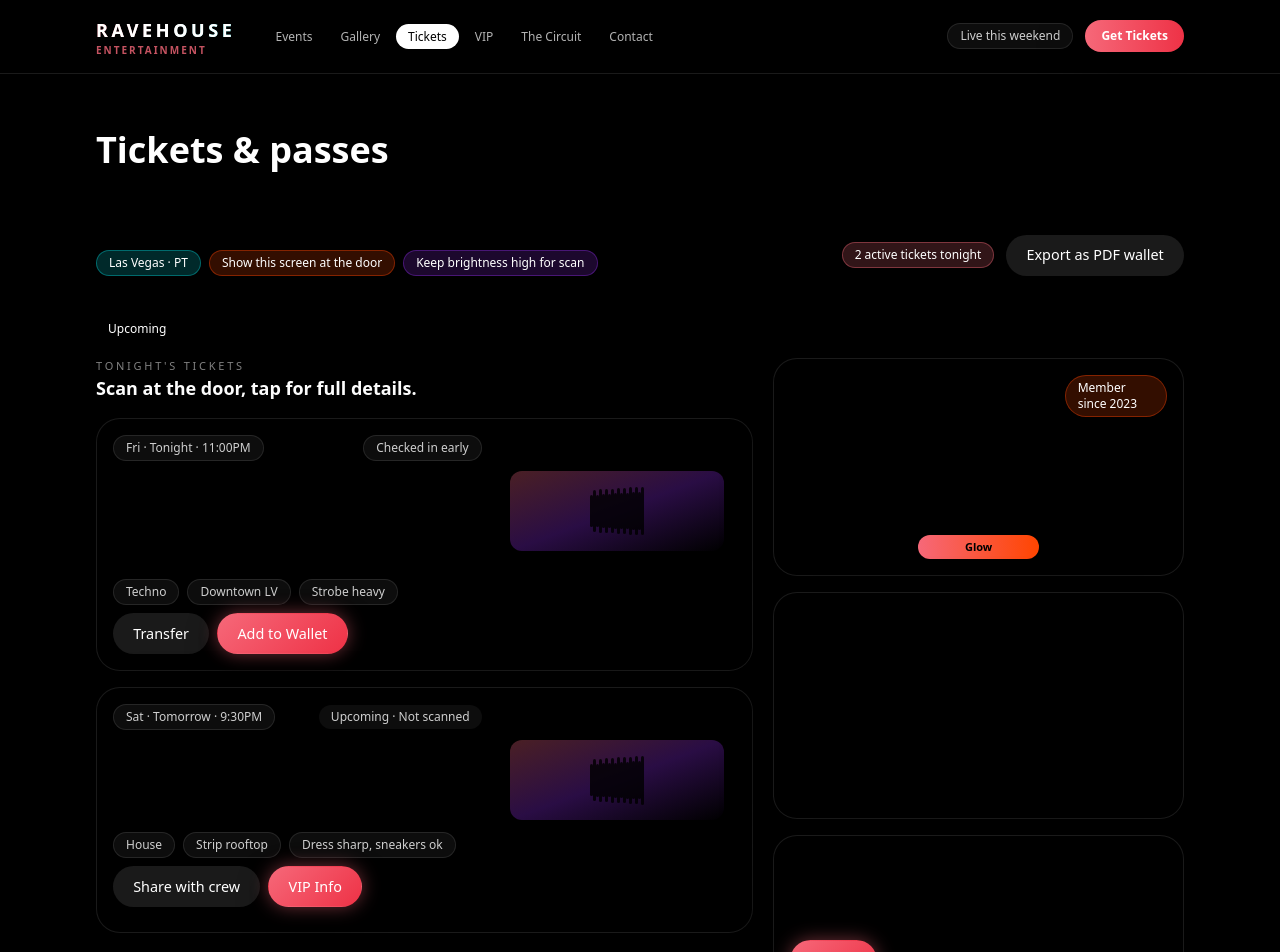
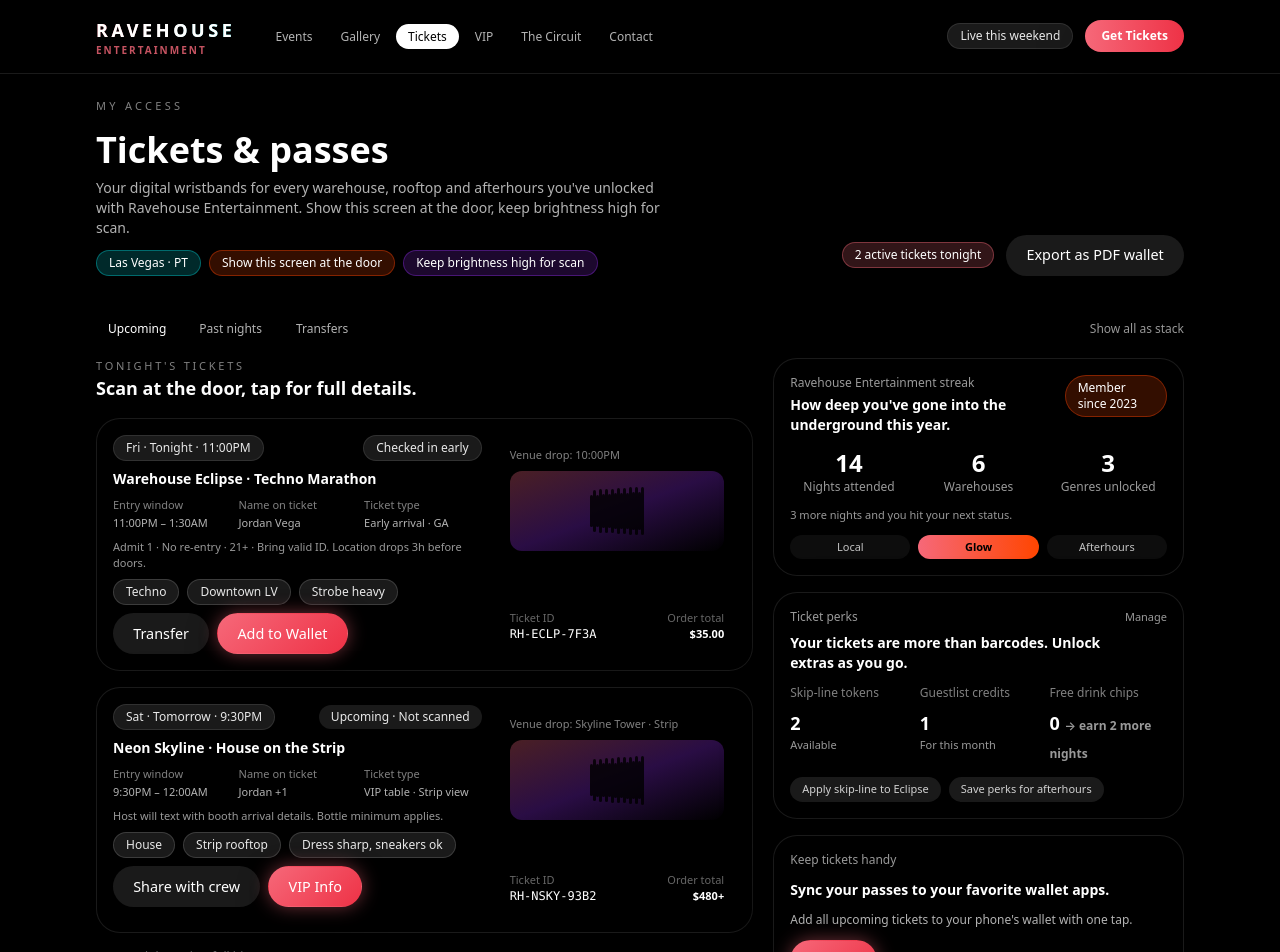
Before and after one commit to Magikmikedaboss/ravehouse-v2, a Next.js app: page /tickets in a window 1280 px wide. Shown: the top 952 px of the page. Built offline with nearby package versions, Linux system fonts and the light colour scheme.

Commit message:
colorupdates

```diff
--- a/package.json
+++ b/package.json
@@ -26,6 +26,7 @@
     "eslint-config-next": "16.0.7",
     "postcss": "^8.4.47",
     "tailwindcss": "^3.4.17",
+    "tailwindcss-animate": "^1.0.7",
     "typescript": "^5"
   }
 }
--- a/src/app/events/page.tsx
+++ b/src/app/events/page.tsx
@@ -196,7 +196,7 @@ export default function EventsPage() {
               className={`inline-flex items-center rounded-full border px-3 py-1 text-xs ${
                 i === 1
                   ? "border-white bg-white text-black"
-                  : "border-white/10 bg-white/5 text-white/75 hover:bg-white/10"
+                  : "border-white/10 bg-white/10 text-white/90 hover:bg-white/10"
               }`}
               type="button"
             >
--- a/src/app/tickets/page.tsx
+++ b/src/app/tickets/page.tsx
@@ -39,7 +39,7 @@ export default function TicketsPage() {
     <div className="space-y-10 pb-10">
       {/* PAGE HEADER */}
       <section className="space-y-4">
-        <p className="text-[11px] uppercase tracking-[0.3em] text-black/50">
+        <p className="text-[11px] uppercase tracking-[0.3em] text-white/50">
           My access
         </p>
         <div className="flex flex-col justify-between gap-3 md:flex-row md:items-end">
@@ -47,7 +47,7 @@ export default function TicketsPage() {
             <h1 className="text-3xl font-semibold sm:text-4xl">
               Tickets &amp; passes
             </h1>
-            <p className="mt-2 max-w-xl text-sm text-black/70">
+            <p className="mt-2 max-w-xl text-sm text-white/70">
               Your digital wristbands for every warehouse, rooftop and afterhours
               you&apos;ve unlocked with Ravehouse Entertainment. Show this screen at the door, keep
               brightness high for scan.
@@ -74,7 +74,7 @@ export default function TicketsPage() {
 
       {/* MAIN BODY */}
       <section className="space-y-4">
-        <div className="flex items-center justify-between text-xs text-black/70">
+        <div className="flex items-center justify-between text-xs text-white/70">
           <div className="flex gap-2">
             <button className="rounded-full bg-black text-white px-3 py-1 font-medium">
               Upcoming
@@ -86,7 +86,7 @@ export default function TicketsPage() {
               Transfers
             </button>
           </div>
-          <button className="text-black/60 hover:text-black">
+          <button className="text-white/60 hover:text-white">
             Show all as stack
           </button>
         </div>
@@ -107,7 +107,7 @@ export default function TicketsPage() {
                 >
                   {/* Ticket info */}
                   <div className="space-y-2">
-                    <div className="flex flex-wrap items-center justify-between gap-2 text-[11px] text-black/60">
+                    <div className="flex flex-wrap items-center justify-between gap-2 text-[11px] text-white/60">
                       <Chip className="bg-rave-pink/20 border-rave-pink/40 text-black">
                         {ticket.when}
                       </Chip>
@@ -122,36 +122,36 @@ export default function TicketsPage() {
                       </Chip>
                     </div>
 
-                    <h2 className="text-sm font-semibold text-black">
+                    <h2 className="text-sm font-semibold text-white">
                       {ticket.title}
                     </h2>
 
-                    <div className="grid gap-2 text-xxs text-black/70 sm:grid-cols-3">
+                    <div className="grid gap-2 text-xxs text-white/70 sm:grid-cols-3">
                       <div>
-                        <p className="text-black/50">Entry window</p>
+                        <p className="text-white/50">Entry window</p>
                         <p className="mt-0.5">{ticket.entryWindow}</p>
                       </div>
                       <div>
-                        <p className="text-black/50">Name on ticket</p>
+                        <p className="text-white/50">Name on ticket</p>
                         <p className="mt-0.5">{ticket.nameLine}</p>
                       </div>
                       <div>
-                        <p className="text-black/50">Ticket type</p>
+                        <p className="text-white/50">Ticket type</p>
                         <p className="mt-0.5">{ticket.ticketType}</p>
                       </div>
                     </div>
 
-                    <p className="mt-1 text-xxs text-black/60">
+                    <p className="mt-1 text-xxs text-white/60">
                       {index === 0
                         ? "Admit 1 · No re-entry · 21+ · Bring valid ID. Location drops 3h before doors."
                         : "Host will text with booth arrival details. Bottle minimum applies."}
                     </p>
 
-                    <div className="mt-2 flex flex-wrap gap-2 text-xxs text-black/70">
+                    <div className="mt-2 flex flex-wrap gap-2 text-xxs text-white/70">
                       {ticket.tags.map((t) => (
                         <Chip
                           key={t}
-                          className="bg-black/10 border-black/15 text-[11px] text-black"
+                          className="bg-white/10 border-white/15 text-[11px] text-white"
                         >
                           {t}
                         </Chip>
@@ -175,7 +175,7 @@ export default function TicketsPage() {
                   {/* Right mini card: barcode + meta */}
                   <div className="flex flex-col justify-between rounded-2xl bg-black/40 p-3 text-xs">
                     <div>
-                      <p className="text-xxs text-black/50">
+                      <p className="text-xxs text-white/50">
                         Venue drop: {index === 0 ? "10:00PM" : "Skyline Tower · Strip"}
                       </p>
                       <div className="mt-2 h-20 rounded-xl bg-gradient-to-br from-rave-pink/30 via-rave-purple/30 to-black/80 flex items-center justify-center">
@@ -194,14 +194,14 @@ export default function TicketsPage() {
                       </p>
                     </div>
 
-                    <div className="mt-3 flex items-center justify-between text-xxs text-black/60">
+                    <div className="mt-3 flex items-center justify-between text-xxs text-white/60">
                       <div>
-                        <p className="text-black/40">Ticket ID</p>
-                        <p className="font-mono text-xs text-black">{ticket.id}</p>
+                        <p className="text-white/40">Ticket ID</p>
+                        <p className="font-mono text-xs text-white">{ticket.id}</p>
                       </div>
                       <div className="text-right">
-                        <p className="text-black/40">Order total</p>
-                        <p className="font-semibold text-black">
+                        <p className="text-white/40">Order total</p>
+                        <p className="font-semibold text-white">
                           {ticket.orderTotal}
                         </p>
                       </div>
@@ -211,7 +211,7 @@ export default function TicketsPage() {
               ))}
             </div>
 
-            <div className="text-xs text-black/60">
+            <div className="text-xs text-white/60">
               Recent nights · <span className="underline">View full history</span>
             </div>
           </div>
@@ -222,8 +222,8 @@ export default function TicketsPage() {
             <Surface className="p-4 space-y-3">
               <div className="flex items-start justify-between gap-3">
                 <div>
-                  <p className="text-xs text-black/60">Ravehouse Entertainment streak</p>
-                  <h3 className="mt-1 text-sm font-semibold text-black">
+                  <p className="text-xs text-white/60">Ravehouse Entertainment streak</p>
+                  <h3 className="mt-1 text-sm font-semibold text-white">
                     How deep you&apos;ve gone into the underground this year.
                   </h3>
                 </div>
@@ -234,31 +234,31 @@ export default function TicketsPage() {
 
               <div className="grid grid-cols-3 gap-3 text-center text-xs">
                 <div>
-                  <p className="text-2xl font-semibold text-black">14</p>
-                  <p className="text-black/60">Nights attended</p>
+                  <p className="text-2xl font-semibold text-white">14</p>
+                  <p className="text-white/60">Nights attended</p>
                 </div>
                 <div>
-                  <p className="text-2xl font-semibold text-black">6</p>
-                  <p className="text-black/60">Warehouses</p>
+                  <p className="text-2xl font-semibold text-white">6</p>
+                  <p className="text-white/60">Warehouses</p>
                 </div>
                 <div>
-                  <p className="text-2xl font-semibold text-black">3</p>
-                  <p className="text-black/60">Genres unlocked</p>
+                  <p className="text-2xl font-semibold text-white">3</p>
+                  <p className="text-white/60">Genres unlocked</p>
                 </div>
               </div>
 
-              <p className="text-xxs text-black/60">
+              <p className="text-xxs text-white/60">
                 3 more nights and you hit your next status.
               </p>
 
               <div className="flex gap-2 text-xxs">
-                <button className="flex-1 rounded-full bg-black/5 px-3 py-1 text-center text-black/75">
+                <button className="flex-1 rounded-full bg-white/5 px-3 py-1 text-center text-white/75">
                   Local
                 </button>
                 <button className="flex-1 rounded-full bg-gradient-to-r from-rave-pink to-rave-orange px-3 py-1 text-center text-black font-semibold">
                   Glow
                 </button>
-                <button className="flex-1 rounded-full bg-black/5 px-3 py-1 text-center text-black/75">
+                <button className="flex-1 rounded-full bg-white/5 px-3 py-1 text-center text-white/75">
                   Afterhours
                 </button>
               </div>
@@ -268,40 +268,40 @@ export default function TicketsPage() {
             <Surface className="p-4 space-y-3">
               <div className="flex items-start justify-between gap-3">
                 <div>
-                  <p className="text-xs text-black/60">Ticket perks</p>
-                  <h3 className="mt-2 text-sm font-semibold text-black">
+                  <p className="text-xs text-white/60">Ticket perks</p>
+                  <h3 className="mt-2 text-sm font-semibold text-white">
                     Your tickets are more than barcodes. Unlock extras as you go.
                   </h3>
                 </div>
-                <button className="text-xxs text-black/60 hover:text-black">
+                <button className="text-xxs text-white/60 hover:text-white">
                   Manage
                 </button>
               </div>
 
               <div className="grid gap-3 text-xs md:grid-cols-3">
                 <div>
-                  <p className="text-black/50">Skip-line tokens</p>
-                  <p className="mt-2 text-lg font-semibold text-black">2</p>
-                  <p className="text-xxs text-black/60">Available</p>
+                  <p className="text-white/50">Skip-line tokens</p>
+                  <p className="mt-2 text-lg font-semibold text-white">2</p>
+                  <p className="text-xxs text-white/60">Available</p>
                 </div>
                 <div>
-                  <p className="text-black/50">Guestlist credits</p>
-                  <p className="mt-2 text-lg font-semibold text-black">1</p>
-                  <p className="text-xxs text-black/60">For this month</p>
+                  <p className="text-white/50">Guestlist credits</p>
+                  <p className="mt-2 text-lg font-semibold text-white">1</p>
+                  <p className="text-xxs text-white/60">For this month</p>
                 </div>
                 <div>
-                  <p className="text-black/50">Free drink chips</p>
-                  <p className="mt-2 text-lg font-semibold text-black">
-                    0 <span className="text-xs text-black/60">→ earn 2 more nights</span>
+                  <p className="text-white/50">Free drink chips</p>
+                  <p className="mt-2 text-lg font-semibold text-white">
+                    0 <span className="text-xs text-white/60">→ earn 2 more nights</span>
                   </p>
                 </div>
               </div>
 
               <div className="flex flex-wrap gap-2 text-[11px]">
-                <button className="rounded-full bg-black/10 px-3 py-1 text-black/80">
+                <button className="rounded-full bg-white/10 px-3 py-1 text-white/80">
                   Apply skip-line to Eclipse
                 </button>
-                <button className="rounded-full bg-black/10 px-3 py-1 text-black/80">
+                <button className="rounded-full bg-white/10 px-3 py-1 text-white/80">
                   Save perks for afterhours
                 </button>
               </div>
@@ -309,11 +309,11 @@ export default function TicketsPage() {
 
             {/* Keep tickets handy */}
             <Surface className="p-4 space-y-3">
-              <p className="text-xs text-black/60">Keep tickets handy</p>
-              <h3 className="mt-1 text-sm font-semibold text-black">
+              <p className="text-xs text-white/60">Keep tickets handy</p>
+              <h3 className="mt-1 text-sm font-semibold text-white">
                 Sync your passes to your favorite wallet apps.
               </h3>
-              <p className="text-xs text-black/70">
+              <p className="text-xs text-white/70">
                 Add all upcoming tickets to your phone&apos;s wallet with one tap.
               </p>
               <div className="mt-2 flex flex-wrap gap-2 text-xs">
@@ -321,12 +321,12 @@ export default function TicketsPage() {
                   Add all
                 </ButtonLink>
               </div>
-              <div className="mt-3 flex flex-wrap items-center justify-between gap-3 rounded-2xl bg-black/5 px-3 py-2 text-[11px] text-black/70">
+              <div className="mt-3 flex flex-wrap items-center justify-between gap-3 rounded-2xl bg-white/5 px-3 py-2 text-[11px] text-white/70">
                 <div>
-                  <p className="font-medium text-black">
+                  <p className="font-medium text-white">
                     Turn on &quot;Door alert&quot; notifications?
                   </p>
-                  <p className="text-black/60">
+                  <p className="text-white/60">
                     We&apos;ll nudge you 20 minutes before your entry window.
                   </p>
                 </div>
--- a/src/components/sections/blog/BlogFilters.tsx
+++ b/src/components/sections/blog/BlogFilters.tsx
@@ -47,7 +47,7 @@ export default function BlogFilters({ selectedCategory: externalSelected, onCate
             className={`rounded-full border px-3 py-1 transition ${
               active === category
                 ? "border-white bg-white text-black"
-                : "border-white/15 bg-white/5 text-white/75 hover:bg-white/10"
+                : "border-white/15 bg-white/10 text-white/90 hover:bg-white/10"
             }`}
           >
             {category}
@@ -64,7 +64,7 @@ export default function BlogFilters({ selectedCategory: externalSelected, onCate
           className={`rounded-full border px-3 py-1 transition ${
             currentView === "grid"
               ? "border-white bg-white text-black"
-              : "border-white/15 bg-white/5 text-white/75 hover:bg-white/10"
+              : "border-white/15 bg-white/10 text-white/90 hover:bg-white/10"
           }`}
         >
           Grid
@@ -77,7 +77,7 @@ export default function BlogFilters({ selectedCategory: externalSelected, onCate
           className={`rounded-full border px-3 py-1 transition ${
             currentView === "stack"
               ? "border-white bg-white text-black"
-              : "border-white/15 bg-white/5 text-white/75 hover:bg-white/10"
+              : "border-white/15 bg-white/10 text-white/90 hover:bg-white/10"
           }`}
         >
           Stack
--- a/src/components/ui/Chip.tsx
+++ b/src/components/ui/Chip.tsx
@@ -18,7 +18,7 @@ type ChipProps = {
 };
 
 const variantClasses: Record<ChipVariant, string> = {
-  default: "bg-white/5 border-white/10 text-white/80",
+  default: "bg-white/10 border-white/10 text-white/90",
   pink: "bg-rh-pink-light/20 border-rh-pink-light/40 text-white",
   cyan: "bg-rh-cyan/20 border-rh-cyan/40 text-white",
   orange: "bg-rh-orange/20 border-rh-orange/40 text-white",
--- a/tailwind.config.ts
+++ b/tailwind.config.ts
@@ -1,5 +1,6 @@
 // tailwind.config.ts
 import type { Config } from "tailwindcss";
+import tailwindcssAnimate from 'tailwindcss-animate';
 
 const config: Config = {
   content: [
@@ -86,7 +87,9 @@ const config: Config = {
       },
     },
   },
-  plugins: [],
+  plugins: [
+    tailwindcssAnimate,
+  ],
 };
 
 export default config;
```
Also changed, not shown: src/app/blog/[slug]/not-found.tsx (added, +17 -0 lines), src/app/blog/[slug]/page.tsx (+2 -11 lines), src/app/contact/page.tsx (+6 -4 lines), src/app/globals.css (+15 -5 lines), src/components/layout/SiteHeader.tsx (+11 -3 lines), 1 other file (tests, documents, lock files or other folders).
